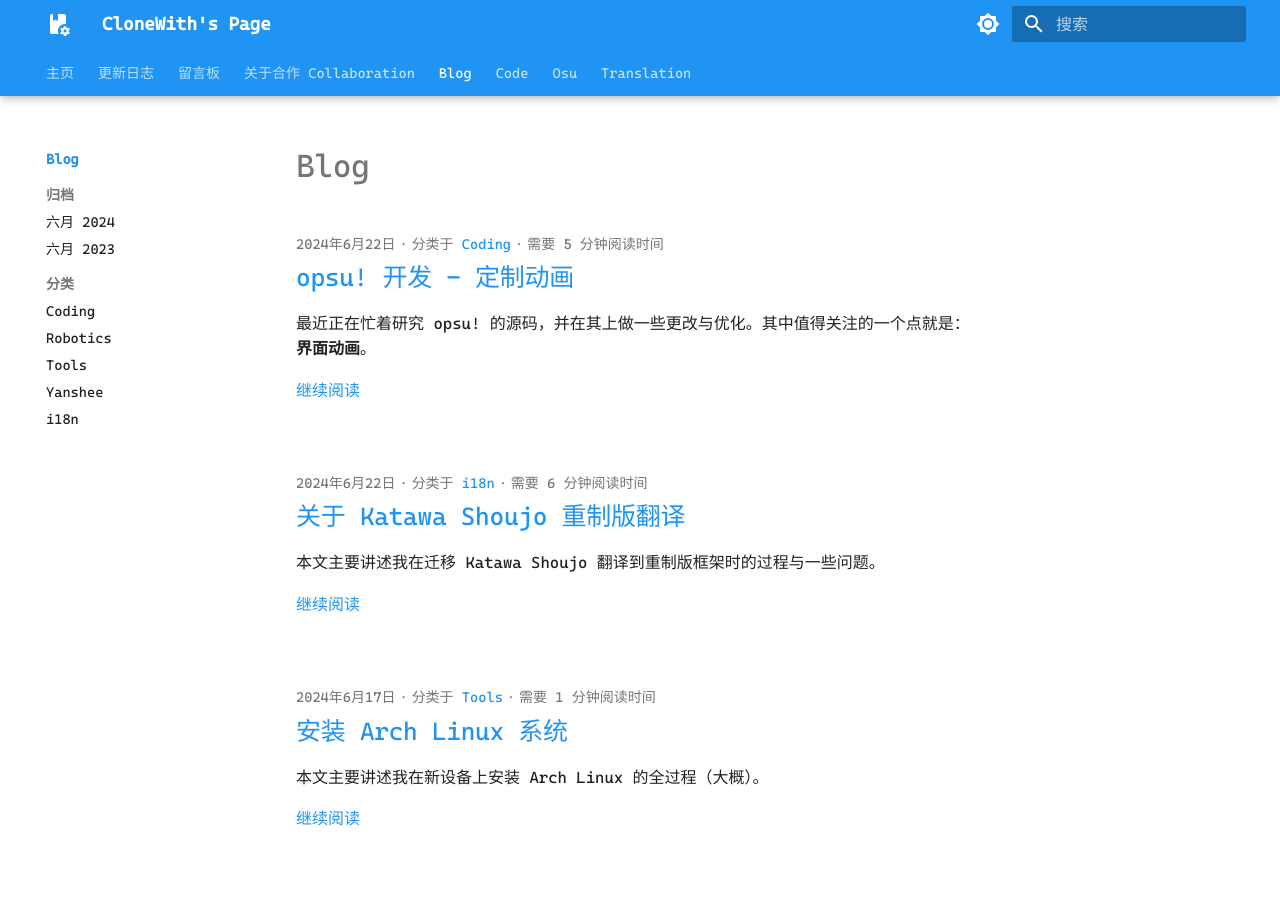
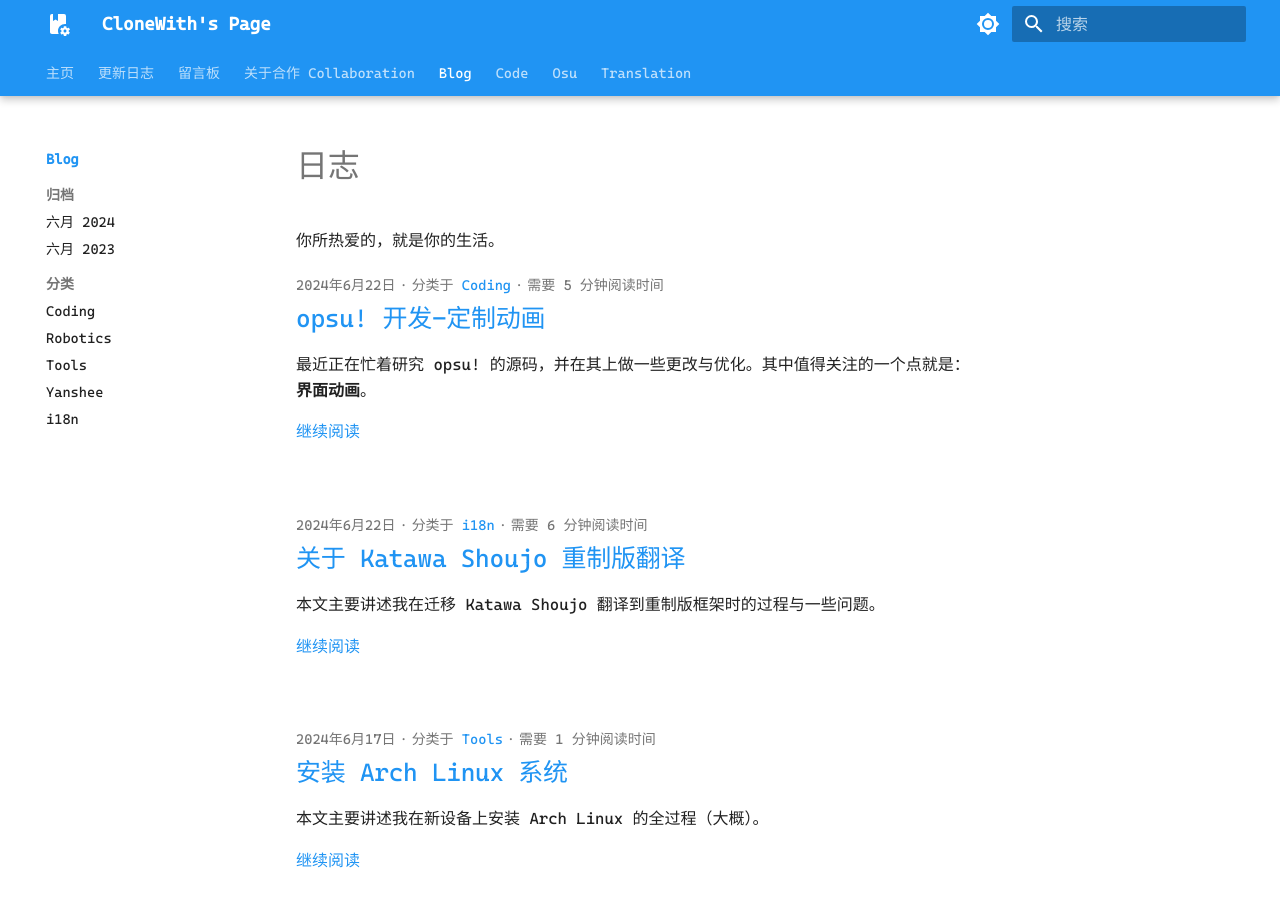
Before and after one commit to Sunnyboy971/Sunnyboy971.github.io, an MkDocs documentation site: the page built from docs/blog/index.md, in a window 1280 px wide and 900 px high. Built offline with MkDocs 1.6.1 and Material for MkDocs 9.7.7, drawn with Linux system fonts in a browser that asks for light colours; some web fonts are replaced.

Commit message:
Update blog index

```diff
--- a/docs/blog/index.md
+++ b/docs/blog/index.md
@@ -1 +1,3 @@
-# Blog
+# 日志
+
+你所热爱的，就是你的生活。
```
Also changed, not shown: docs/blog/posts/code/opsu-animation.md (+1 -1 lines).
